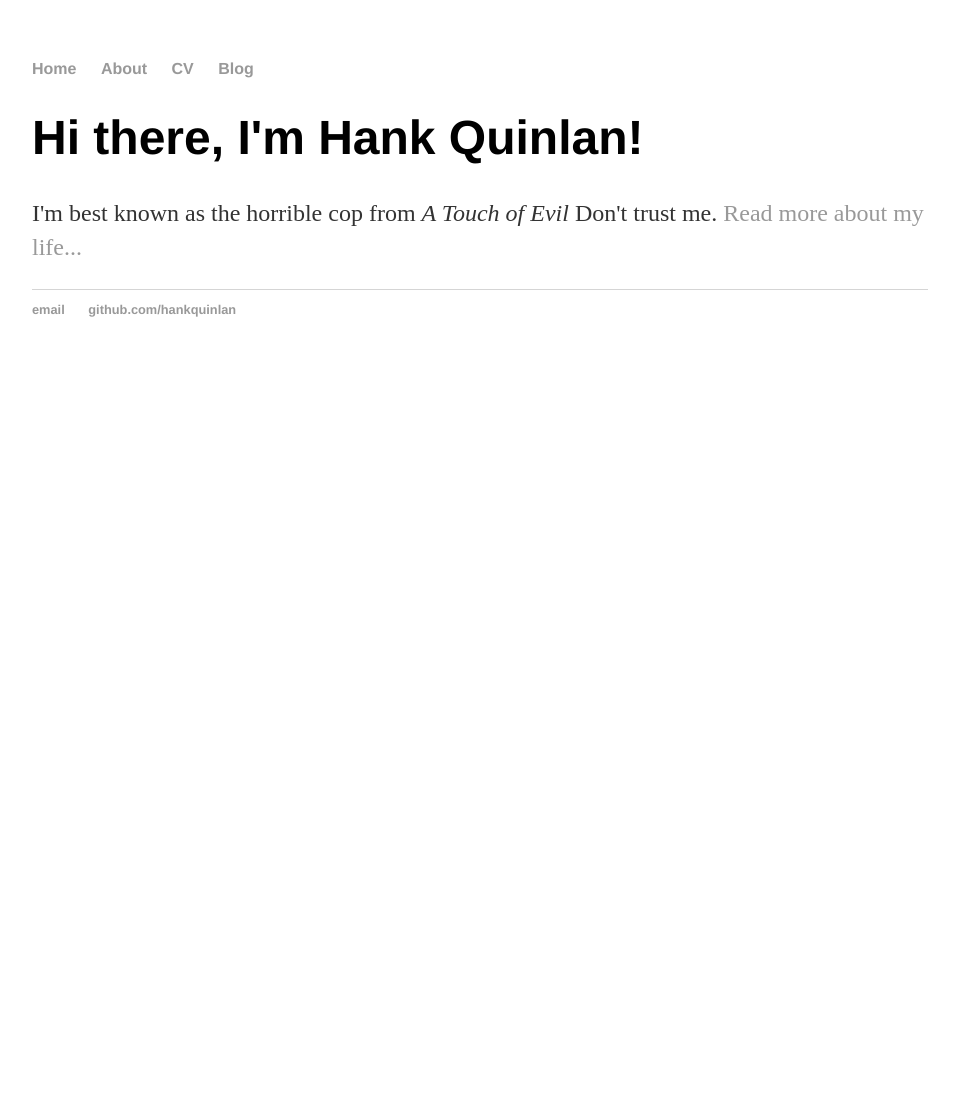
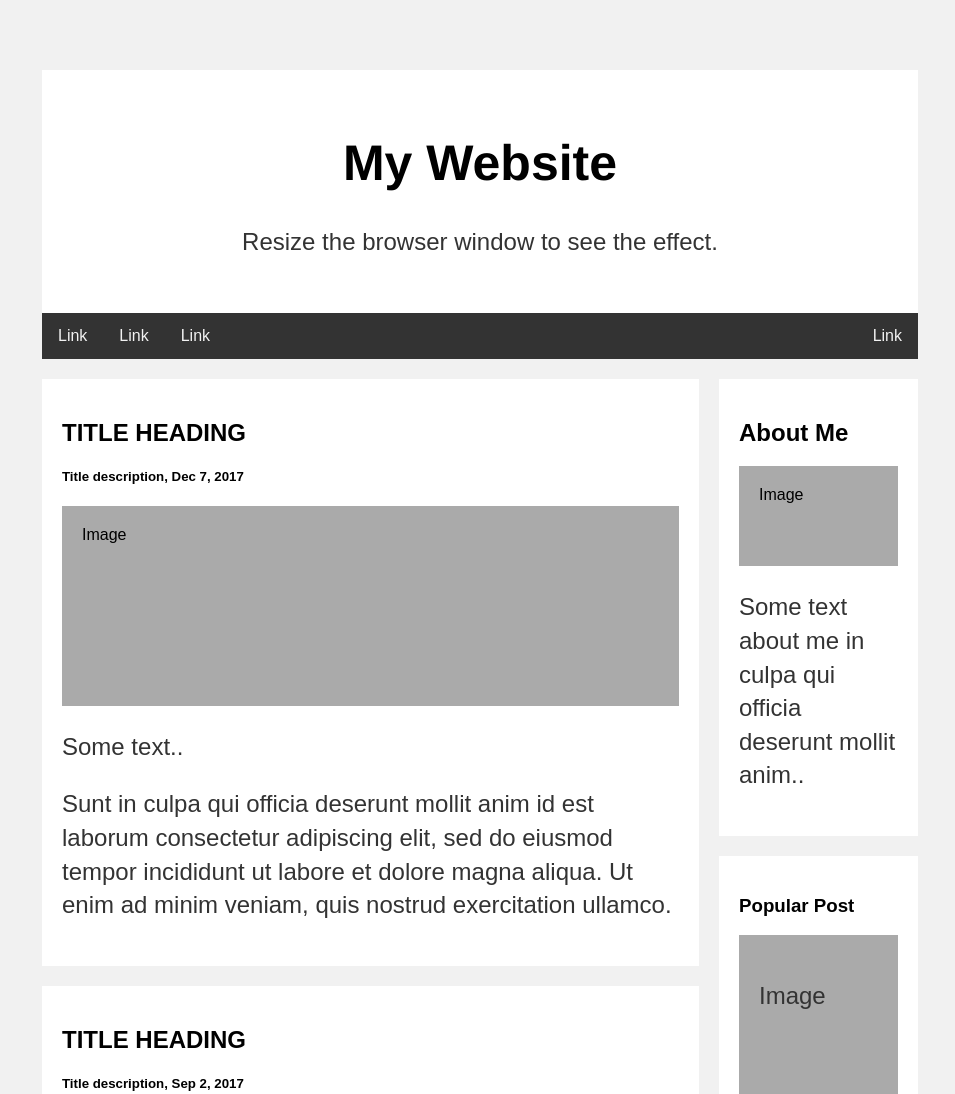
Before and after one commit to NZURUMIKE/Nzurumike.github.io, a plain HTML site: page index.html in a window 1280 px wide. Shown: the top 1094 px of the page, without its empty margins (160-1115 px from the left). Before the commit the page ends 800 px from the top, so only its background shows below. Drawn offline with Linux system fonts and the light colour scheme.

Commit message:
Update index.html

```diff
--- a/index.html
+++ b/index.html
@@ -1,12 +1,170 @@
 <!DOCTYPE html>
 <html>
-	<head>
-		<title>Hank Quinlan, Horrible Cop</title>
-		<!-- link to main stylesheet -->
+<head>
+	<!-- link to main stylesheet -->
 		<link rel="stylesheet" type="text/css" href="/css/main.css">
-	</head>
-	<body>
-		<nav>
+<style>
+* {
+  box-sizing: border-box;
+}
+
+body {
+  font-family: Arial;
+  padding: 10px;
+  background: #f1f1f1;
+}
+
+/* Header/Blog Title */
+.header {
+  padding: 30px;
+  text-align: center;
+  background: white;
+}
+
+.header h1 {
+  font-size: 50px;
+}
+
+/* Style the top navigation bar */
+.topnav {
+  overflow: hidden;
+  background-color: #333;
+}
+
+/* Style the topnav links */
+.topnav a {
+  float: left;
+  display: block;
+  color: #f2f2f2;
+  text-align: center;
+  padding: 14px 16px;
+  text-decoration: none;
+}
+
+/* Change color on hover */
+.topnav a:hover {
+  background-color: #ddd;
+  color: black;
+}
+
+/* Create two unequal columns that floats next to each other */
+/* Left column */
+.leftcolumn {
+  float: left;
+  width: 75%;
+}
+
+/* Right column */
+.rightcolumn {
+  float: left;
+  width: 25%;
+  background-color: #f1f1f1;
+  padding-left: 20px;
+}
+
+/* Fake image */
+.fakeimg {
+  background-color: #aaa;
+  width: 100%;
+  padding: 20px;
+}
+
+/* Add a card effect for articles */
+.card {
+  background-color: white;
+  padding: 20px;
+  margin-top: 20px;
+}
+
+/* Clear floats after the columns */
+.row:after {
+  content: "";
+  display: table;
+  clear: both;
+}
+
+/* Footer */
+.footer {
+  padding: 20px;
+  text-align: center;
+  background: #ddd;
+  margin-top: 20px;
+}
+
+/* Responsive layout - when the screen is less than 800px wide, make the two columns stack on top of each other instead of next to each other */
+@media screen and (max-width: 800px) {
+  .leftcolumn, .rightcolumn {
+    width: 100%;
+    padding: 0;
+  }
+}
+
+/* Responsive layout - when the screen is less than 400px wide, make the navigation links stack on top of each other instead of next to each other */
+@media screen and (max-width: 400px) {
+  .topnav a {
+    float: none;
+    width: 100%;
+  }
+}
+</style>
+</head>
+<body>
+
+<div class="header">
+  <h1>My Website</h1>
+  <p>Resize the browser window to see the effect.</p>
+</div>
+
+<div class="topnav">
+  <a href="#">Link</a>
+  <a href="#">Link</a>
+  <a href="#">Link</a>
+  <a href="#" style="float:right">Link</a>
+</div>
+
+<div class="row">
+  <div class="leftcolumn">
+    <div class="card">
+      <h2>TITLE HEADING</h2>
+      <h5>Title description, Dec 7, 2017</h5>
+      <div class="fakeimg" style="height:200px;">Image</div>
+      <p>Some text..</p>
+      <p>Sunt in culpa qui officia deserunt mollit anim id est laborum consectetur adipiscing elit, sed do eiusmod tempor incididunt ut labore et dolore magna aliqua. Ut enim ad minim veniam, quis nostrud exercitation ullamco.</p>
+    </div>
+    <div class="card">
+      <h2>TITLE HEADING</h2>
+      <h5>Title description, Sep 2, 2017</h5>
+      <div class="fakeimg" style="height:200px;">Image</div>
+      <p>Some text..</p>
+      <p>Sunt in culpa qui officia deserunt mollit anim id est laborum consectetur adipiscing elit, sed do eiusmod tempor incididunt ut labore et dolore magna aliqua. Ut enim ad minim veniam, quis nostrud exercitation ullamco.</p>
+    </div>
+  </div>
+  <div class="rightcolumn">
+    <div class="card">
+      <h2>About Me</h2>
+      <div class="fakeimg" style="height:100px;">Image</div>
+      <p>Some text about me in culpa qui officia deserunt mollit anim..</p>
+    </div>
+    <div class="card">
+      <h3>Popular Post</h3>
+      <div class="fakeimg"><p>Image</p></div>
+      <div class="fakeimg"><p>Image</p></div>
+      <div class="fakeimg"><p>Image</p></div>
+    </div>
+    <div class="card">
+      <h3>Follow Me</h3>
+      <p>Some text..</p>
+    </div>
+  </div>
+</div>
+
+<div class="footer">
+  <h2>Footer</h2>
+</div>
+
+</body>
+</html>
+
     		<ul>
         		<li><a href="/">Home</a></li>
 	        	<li><a href="/about">About</a></li>
```
